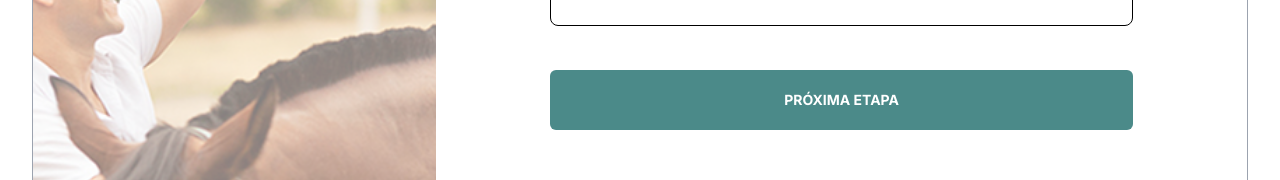
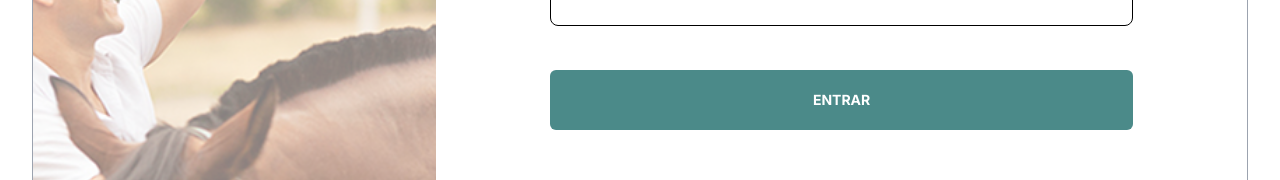
Before and after one commit to lucas037/equoterapp-front, a Next.js app: page /login in a window 1280 px wide. Shown: the part 471-651 px from the top of the page. Built offline with nearby package versions, Linux system fonts and the light colour scheme.

Commit message:
update: Atualizar integração da tela de login com o banco de dados.

```diff
--- a/src/app/login/page.tsx
+++ b/src/app/login/page.tsx
@@ -7,6 +7,7 @@ import Input from "@/components/Input";
 import DropdownOption from "../types/DropdownOption";
 import axios from "axios";
 import tokenStorage from '../utils/token';
+import currentPageStorage from '../utils/currentPage';
 
 interface DadosLogin {
     email: string,
@@ -41,7 +42,6 @@ export default function Login() {
     }
 
     async function checkData(token: string) {
-        console.log("tk: "+token);
 
         try {
             const response = await axios.get('http://localhost:8080/api/v1/auth/me', {
@@ -50,11 +50,12 @@ export default function Login() {
                 }
             });
 
-            alert('foi');
+            currentPageStorage.changePage(response.data.familiar.status);
+            window.location.href = "/"+currentPageStorage.getPage();
+
 
         } catch (error) {
-            alert("não");
-            console.error("Erro:", error); // Logando o erro completo
+            console.error("Erro:", error);
 
             if (axios.isAxiosError(error)) {
                 if (error.response) {
@@ -69,6 +70,7 @@ export default function Login() {
                 }
             }
         }
+
     }
 
 
@@ -173,7 +175,7 @@ export default function Login() {
                             className="w-[80%] h-[60px] bg-[#4B8A89] text-white rounded-md flex justify-center items-center text-sm font-bold"
                             onClick={clickProximaEtapa}
                             >
-                            PRÓXIMA ETAPA
+                            ENTRAR
                             </button>
 
                         </div>
```
